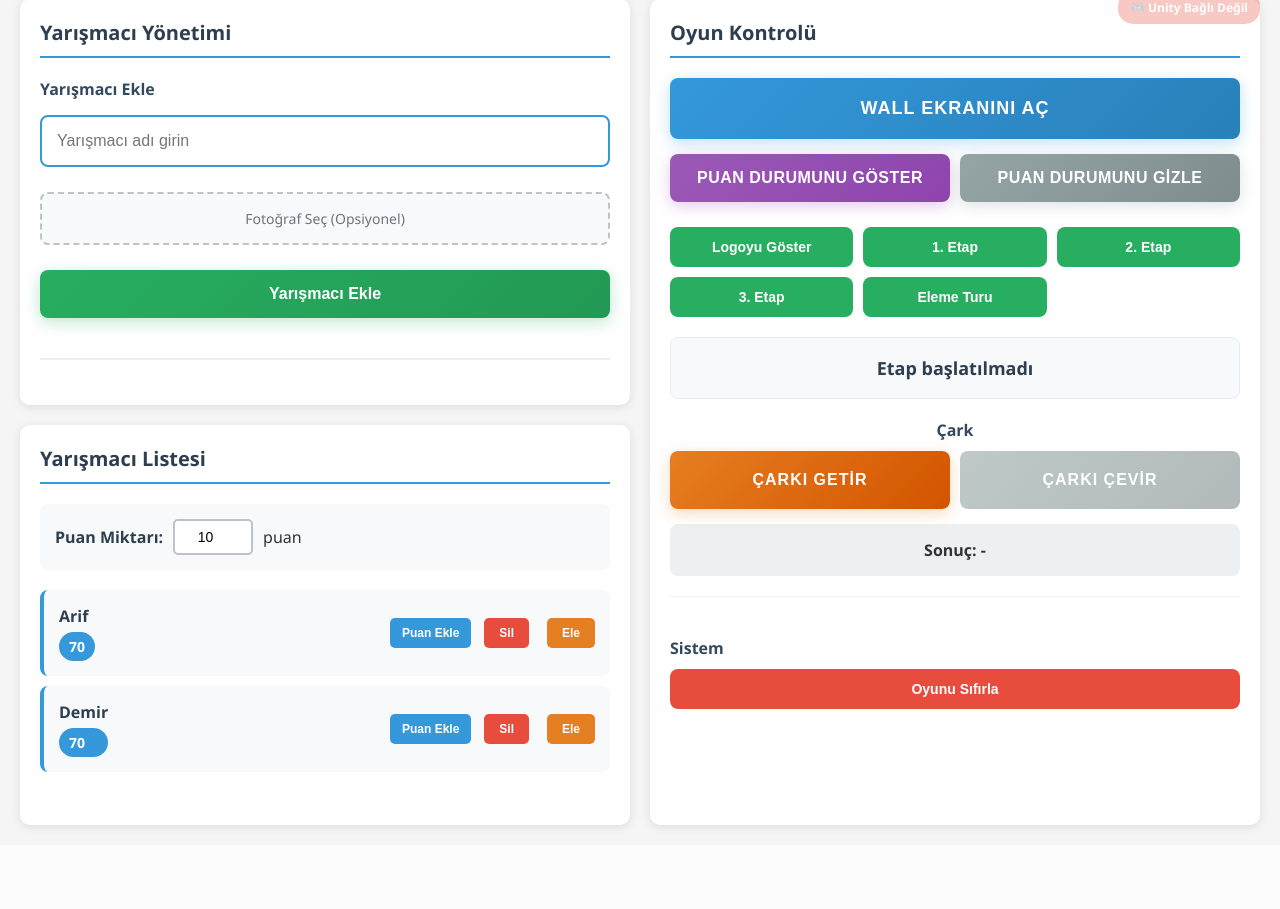
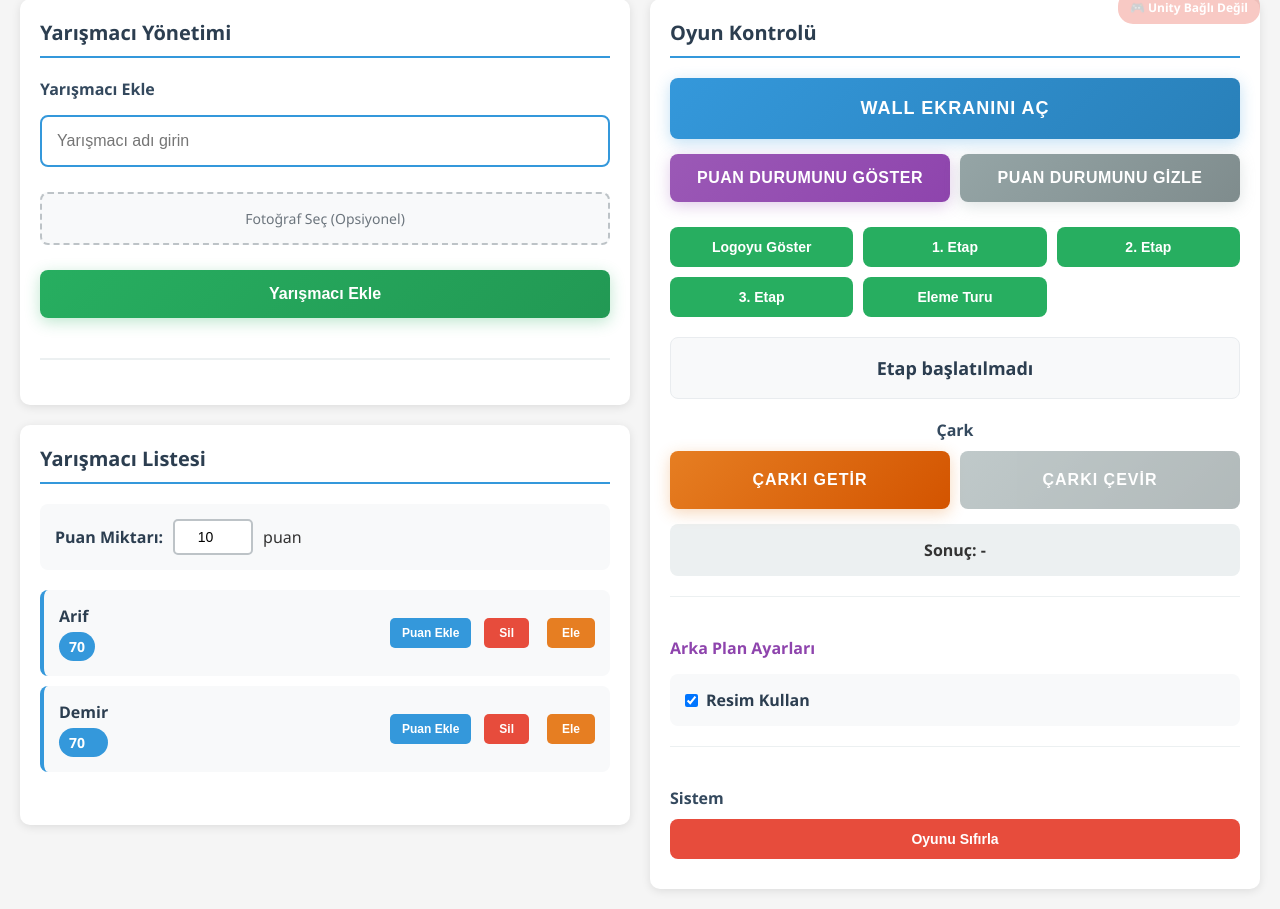
Before and after one commit to arifburakdemir/timetunnel_web2, a Flask app: page /reji in a window 1280 px wide. Shown: the part 89-998 px from the top of the page. Before the commit the page ends 920 px from the top, so only its background shows below. Run offline with Flask 3, Linux system fonts and the light colour scheme.

Commit message:
Background Setting Added

```diff
--- a/static/css/reji.css
+++ b/static/css/reji.css
@@ -1348,3 +1348,57 @@ button:active {
         display: inline-block;
     }
 }
+
+/* Arka Plan Ayarları */
+.background-settings {
+    margin-top: 20px;
+    padding-top: 20px;
+    border-top: 1px solid #ecf0f1;
+}
+
+.background-settings h3 {
+    color: #8e44ad;
+    margin-bottom: 15px;
+    font-size: 16px;
+}
+
+.background-controls {
+    background: #f8f9fa;
+    padding: 15px;
+    border-radius: 8px;
+}
+
+.background-controls label {
+    display: flex;
+    align-items: center;
+    gap: 8px;
+    font-weight: 600;
+    color: #2c3e50;
+    cursor: pointer;
+}
+
+#background-color-picker {
+    width: 50px;
+    height: 40px;
+    border: none;
+    border-radius: 5px;
+    cursor: pointer;
+}
+
+.update-bg-btn {
+    background: #9b59b6;
+    color: white;
+    border: none;
+    padding: 10px 15px;
+    border-radius: 5px;
+    cursor: pointer;
+    font-size: 14px;
+    font-weight: 600;
+    transition: all 0.3s;
+}
+
+.update-bg-btn:hover {
+    background: #8e44ad;
+    transform: translateY(-1px);
+    box-shadow: 0 3px 10px rgba(155, 89, 182, 0.3);
+}
--- a/static/js/RejiController.js
+++ b/static/js/RejiController.js
@@ -6,6 +6,7 @@ import { WheelControl } from './modules/WheelControl.js';
 import { QuestionControl } from './modules/QuestionControl.js';
 import { RightWrongControl } from './modules/RightWrongControl.js';
 import { SelectTrueControl } from './modules/SelectTrueControl.js';
+import { BackgroundControl } from './modules/BackgroundControl.js';
 
 export class RejiController {
     constructor() {
@@ -34,6 +35,7 @@ export class RejiController {
         this.question = new QuestionControl(this);
         this.rightWrong = new RightWrongControl(this);
         this.selectTrue = new SelectTrueControl(this);
+        this.background = new BackgroundControl(this);
 
         // Public API compatibility (proxy methods used by HTML onclicks)
         this.addContestant = () => this.contestant.addContestant();
--- a/static/js/app.entry.js
+++ b/static/js/app.entry.js
@@ -48,6 +48,16 @@ window.selectStage3PlayerOption = function (optionIndex) {
     rejiController.selectStage3PlayerOption(optionIndex);
 };
 
+// Background control functions
+window.toggleBackgroundColorPicker = function() {
+    // This function is now handled by the BackgroundControl module
+    // We keep it for backward compatibility with HTML onclick attributes
+};
+
+window.updateBackgroundColor = function() {
+    // This function is now handled by the BackgroundControl module
+    // We keep it for backward compatibility with HTML onclick attributes
+};
 
 window.checkUnityStatus = function () {
     if (rejiController) {
--- /dev/null
+++ b/static/js/modules/BackgroundControl.js
@@ -0,0 +1,114 @@
+export class BackgroundControl {
+    constructor(root) {
+        this.root = root;
+        this.useBackground = true;
+        this.backgroundColor = '#ffffff';
+        this.initialize();
+    }
+
+    initialize() {
+        // Set default values when DOM is ready
+        if (document.readyState === 'loading') {
+            document.addEventListener('DOMContentLoaded', () => {
+                this.setupEventListeners();
+                this.sendInitialSettings();
+            });
+        } else {
+            this.setupEventListeners();
+            this.sendInitialSettings();
+        }
+    }
+
+    setupEventListeners() {
+        // Get DOM elements
+        const useBackgroundCheckbox = document.getElementById('use-background-checkbox');
+        const colorPickerContainer = document.getElementById('color-picker-container');
+        const colorPicker = document.getElementById('background-color-picker');
+        const updateButton = document.querySelector('.update-bg-btn');
+
+        if (useBackgroundCheckbox) {
+            useBackgroundCheckbox.addEventListener('change', (event) => {
+                this.toggleBackgroundColorPicker(event.target.checked);
+            });
+        }
+
+        if (updateButton) {
+            updateButton.addEventListener('click', () => {
+                this.updateBackgroundColor();
+            });
+        }
+    }
+
+    toggleBackgroundColorPicker(isChecked) {
+        const colorPickerContainer = document.getElementById('color-picker-container');
+
+        this.useBackground = isChecked;
+
+        if (isChecked) {
+            // Use background image
+            if (colorPickerContainer) {
+                colorPickerContainer.style.display = 'none';
+            }
+            this.sendBackgroundSettingsToWall(true, '#ffffff');
+        } else {
+            // Use solid color
+            if (colorPickerContainer) {
+                colorPickerContainer.style.display = 'block';
+            }
+            const colorPicker = document.getElementById('background-color-picker');
+            if (colorPicker) {
+                this.backgroundColor = colorPicker.value;
+                this.sendBackgroundSettingsToWall(false, this.backgroundColor);
+            }
+        }
+    }
+
+    updateBackgroundColor() {
+        const colorPicker = document.getElementById('background-color-picker');
+        if (colorPicker) {
+            this.backgroundColor = colorPicker.value;
+            this.sendBackgroundSettingsToWall(false, this.backgroundColor);
+        }
+    }
+
+    sendBackgroundSettingsToWall(useBackground, color) {
+        if (window.wallRef && !window.wallRef.closed) {
+            window.wallRef.postMessage({
+                action: 'setColor',
+                data: {
+                    useBackground: useBackground,
+                    colorHex: this.cleanHex(color)
+                }
+            }, '*');
+        }
+    }
+
+
+    cleanHex(hex) {
+        return hex
+            .trim()                         // baş/son boşlukları temizle
+            .replace(/ /g, "")              // normal boşlukları sil
+            .replace(/\uFEFF/g, "")         // BOM karakteri
+            .replace(/\u200B/g, "")         // zero-width space
+            .replace(/[＃]/g, "#")           // unicode farklı # karakteri
+            .toUpperCase();                 // tamamen büyük harf
+    }
+
+    sendInitialSettings() {
+        // Set default values
+        const useBackgroundCheckbox = document.getElementById('use-background-checkbox');
+
+        if (useBackgroundCheckbox) {
+            // By default, use background image (checkbox checked)
+            useBackgroundCheckbox.checked = true;
+            // Hide color picker container initially
+            const colorPickerContainer = document.getElementById('color-picker-container');
+            if (colorPickerContainer) {
+                colorPickerContainer.style.display = 'none';
+            }
+
+            // Send initial settings to wall
+            this.sendBackgroundSettingsToWall(true, '#ffffff');
+        }
+    }
+}
--- a/templates/reji.html
+++ b/templates/reji.html
@@ -221,6 +221,21 @@
             </div>
 
 
+            <!-- Arka Plan Ayarları -->
+            <div class="background-settings">
+                <h3>Arka Plan Ayarları</h3>
+                <div class="background-controls">
+                    <label>
+                        <input type="checkbox" id="use-background-checkbox">
+                        Resim Kullan
+                    </label>
+                    <div id="color-picker-container" style="display: none; margin-top: 10px;">
+                        <input type="color" id="background-color-picker" value="#002AFF">
+                        <button class="update-bg-btn">Rengi Güncelle</button>
+                    </div>
+                </div>
+            </div>
+
             <!-- Sistem İşlemleri -->
             <div class="system-controls">
                 <h3>Sistem</h3>
```
Also changed, not shown: templates/wall.html (+10 -1 lines), build/TimeTunnel.framework.js, build/TimeTunnel.loader.js, dist/instance/timetunnel.db (added), instance/timetunnel.db.
